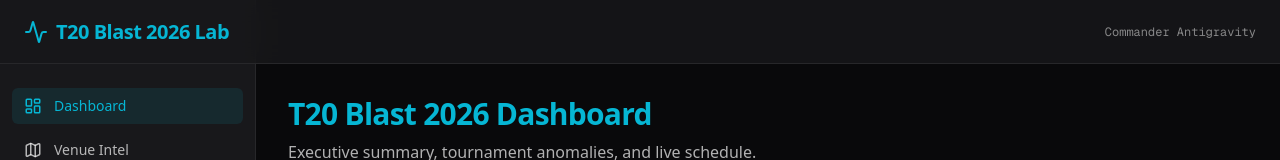
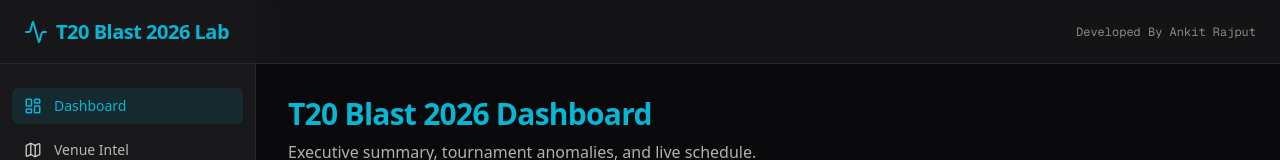
Before and after one commit to rumbleveer-spec/t20-blast-analytics, a Next.js app: page / in a window 1280 px wide. Shown: the top 160 px of the page. Built offline with nearby package versions, Linux system fonts and the light colour scheme.

Commit message:
update footer credit

```diff
--- a/src/app/components/layout/index.tsx
+++ b/src/app/components/layout/index.tsx
@@ -52,7 +52,7 @@ export function Header() {
         T20 Blast 2026 Lab
       </div>
       <div className="ml-auto flex items-center gap-4">
-        <div className="text-xs text-foreground/50 font-mono">Commander Antigravity</div>
+        <div className="text-xs text-foreground/50 font-mono">Developed By Ankit Rajput</div>
       </div>
     </header>
   );
```
